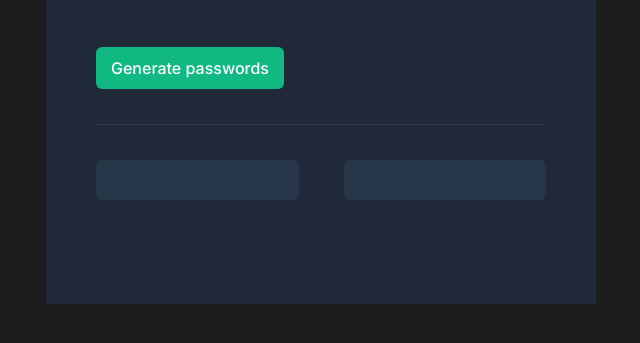
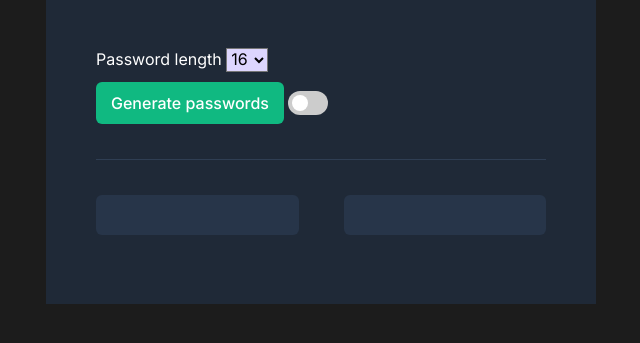
Before and after one commit to amchos/password-generator, a plain HTML site: page index.html in a window 1280 px wide. Shown: the part 371-714 px from the top of the page, without its empty margins (319-959 px from the left). Drawn offline with Linux system fonts and the light colour scheme.

Commit message:
password length aded
toggles in process

```diff
--- a/css/style.css
+++ b/css/style.css
@@ -40,6 +40,17 @@ main {
     letter-spacing: 1px;
 }
 
+.symbol_quantity {
+    margin-bottom: 10px;
+}
+
+.symbol_quantity label{
+    color: #FFFFFF;
+}
+#password-length {
+    background-color: #DDD6FE;
+}
+
 .btn {
     color: #FFFFFF;
     background-color: #10B981;
@@ -53,6 +64,69 @@ main {
 
 .btn:hover, .generated_password:hover {
     transform: scale(1.05);
+}
+
+.btn:active, .generated_password:active {
+    transform: scale(1.15);
+}
+
+.switch {
+  position: relative;
+  display: inline-block;
+  width: 40px;
+  height: 24px;
+}
+
+.switch input {
+  opacity: 0;
+  width: 0;
+  height: 0;
+}
+
+.slider {
+  position: absolute;
+  cursor: pointer;
+  top: 0;
+  left: 0;
+  right: 0;
+  bottom: 0;
+  background-color: #ccc;
+  -webkit-transition: .4s;
+  transition: .4s;
+}
+
+.slider:before {
+  position: absolute;
+  content: "";
+  height: 16px;
+  width: 16px;
+  left: 4px;
+  bottom: 4px;
+  background-color: white;
+  -webkit-transition: .4s;
+  transition: .4s;
+}
+
+input:checked + .slider {
+  background-color: #2196F3;
+}
+
+input:focus + .slider {
+  box-shadow: 0 0 1px #2196F3;
+}
+
+input:checked + .slider:before {
+  -webkit-transform: translateX(16px);
+  -ms-transform: translateX(16px);
+  transform: translateX(16px);
+}
+
+.slider.round {
+  border-radius: 34px;
+}
+
+.slider.round:before {
+  border-radius: 50%;
 }
 
 .wrapper {
@@ -69,6 +143,7 @@ main {
     padding: 9px 15px;
     border-radius: 6px;
     min-height: 40px;
+    word-break: break-all;
     transition: transform 0.3s ease-in-out;
 }
 
--- a/index.html
+++ b/index.html
@@ -15,7 +15,27 @@
             <h1 class="heading">Generate a <br> <span class="green">random password</span></h1>
             <h2 class="sub_heading">Never use an insecure password again.</h2>
 
-            <button onclick="generate()" class="btn">Generate passwords</button>
+            <div class="symbol_quantity">
+
+                <label for="quantity">Password length</label>
+                <select id="password-length" name="quantity">
+                    <option value="6">6</option>
+                    <option value="12">12</option>
+                    <option selected value="16">16</option>
+                    <option value="24">24</option>
+                    <option value="32">32</option>
+                </select>
+            </div>
+            <div class="toggle-btn-wrapper">
+
+                <button onclick="generate()" class="btn">Generate passwords</button>
+
+                <label class="switch">
+                    <input type="checkbox">
+                    <span class="slider round"></span>
+                </label>
+
+            </div>
 
             <span id="line"></span>
 
--- a/index.js
+++ b/index.js
@@ -5,6 +5,12 @@
 // -add copy-on-click button
 // -toggle symbols and numbers to off/on
 
+const characterss = {
+    capChars: ["A", "B", "C", "D", "E", "F", "G", "H", "I", "J", "K", "L", "M", "N", "O", "P", "Q", "R", "S", "T", "U", "V", "W", "X", "Y", "Z"],
+    chars:["a", "b", "c", "d", "e", "f", "g", "h", "i", "j", "k", "l", "m", "n", "o", "p", "q", "r", "s", "t", "u", "v", "w", "x", "y", "z"],
+    numbers: ["0", "1", "2", "3", "4", "5", "6", "7", "8", "9"],
+    specialSymbols: ["~", "`", "!", "@", "#", "$", "%", "^", "&", "*", "(", ")", "_", "-", "+", "=", "{", "[", "}", "]", ",", "|", ":", ";", "<", ">", ".", "?", "/"]
+}
 const characters = ["A", "B", "C", "D", "E", "F", "G", "H", "I", "J", "K", "L", "M", "N", "O", "P", "Q", "R", "S", "T", "U", "V", "W", "X", "Y", "Z",
      "a", "b", "c", "d", "e", "f", "g", "h", "i", "j", "k", "l", "m", "n", "o", "p", "q", "r", "s", "t", "u", "v", "w", "x", "y", "z",
       "0", "1", "2", "3", "4", "5", "6", "7", "8", "9", "~", "`", "!", "@", "#", "$", "%", "^", "&", "*", "(", ")", "_", "-", "+", "=",
@@ -12,9 +18,17 @@ const characters = ["A", "B", "C", "D", "E", "F", "G", "H", "I", "J", "K", "L",
 
 const firstPassword = document.getElementById('first-password')
 const secondPassword = document.getElementById('second-password')
+const passwordLenElement = document.getElementById('password-length')
+
+let passwordLength = 15;
+
+passwordLenElement.addEventListener("change", function() {
+    passwordLength = passwordLenElement.value
+});
 
 firstPassword.addEventListener('click', async () =>
 	await navigator.clipboard.writeText(firstPassword.textContent)
+
 );
 secondPassword.addEventListener('click', async () =>
 	await navigator.clipboard.writeText(secondPassword.textContent)
@@ -23,7 +37,7 @@ secondPassword.addEventListener('click', async () =>
 function generatePassword() {
     let password = '';
 
-    for (let i = 0; i < 16; i++) {
+    for (let i = 0; i < passwordLength; i++) {
         password += characters[Math.floor( Math.random() * characters.length)];
     }
 
```
